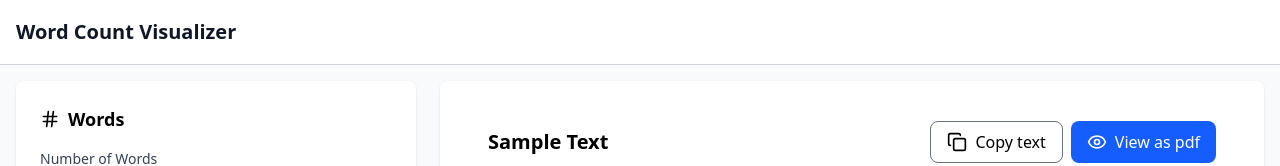
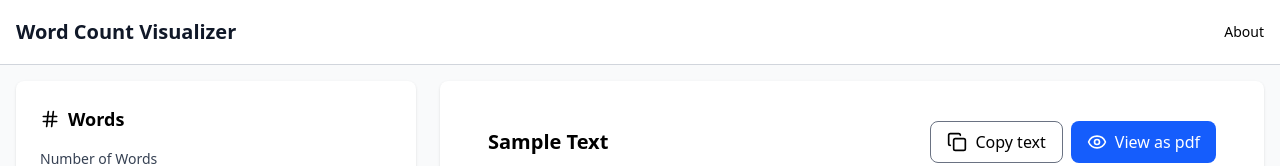
Before and after one commit to Blue-Pilkinton-Ching/word-count-visualizer, a SvelteKit app: page / in a window 1280 px wide. Shown: the top 166 px of the page. Built offline with nearby package versions, Linux system fonts and the light colour scheme.

Commit message:
added about link

```diff
--- a/src/routes/+layout.svelte
+++ b/src/routes/+layout.svelte
@@ -9,8 +9,11 @@
 <div class="min-h-screen bg-gray-50" lang="en" dir="ltr">
 	<header class="overlay-scrollbar border-b border-gray-300 bg-white">
 		<div class="container mx-auto flex h-16 items-center justify-between px-4">
-			<div class="flex items-center space-x-2">
-				<h1 class="text-xl font-semibold text-gray-900">Word Count Visualizer</h1>
+			<div class="flex w-full items-center justify-between space-x-2">
+				<a href="/">
+					<h1 class="text-xl font-semibold text-gray-900">Word Count Visualizer</h1>
+				</a>
+				<a href="/about" class="text-sm hover:underline">About</a>
 			</div>
 		</div>
 	</header>
```
